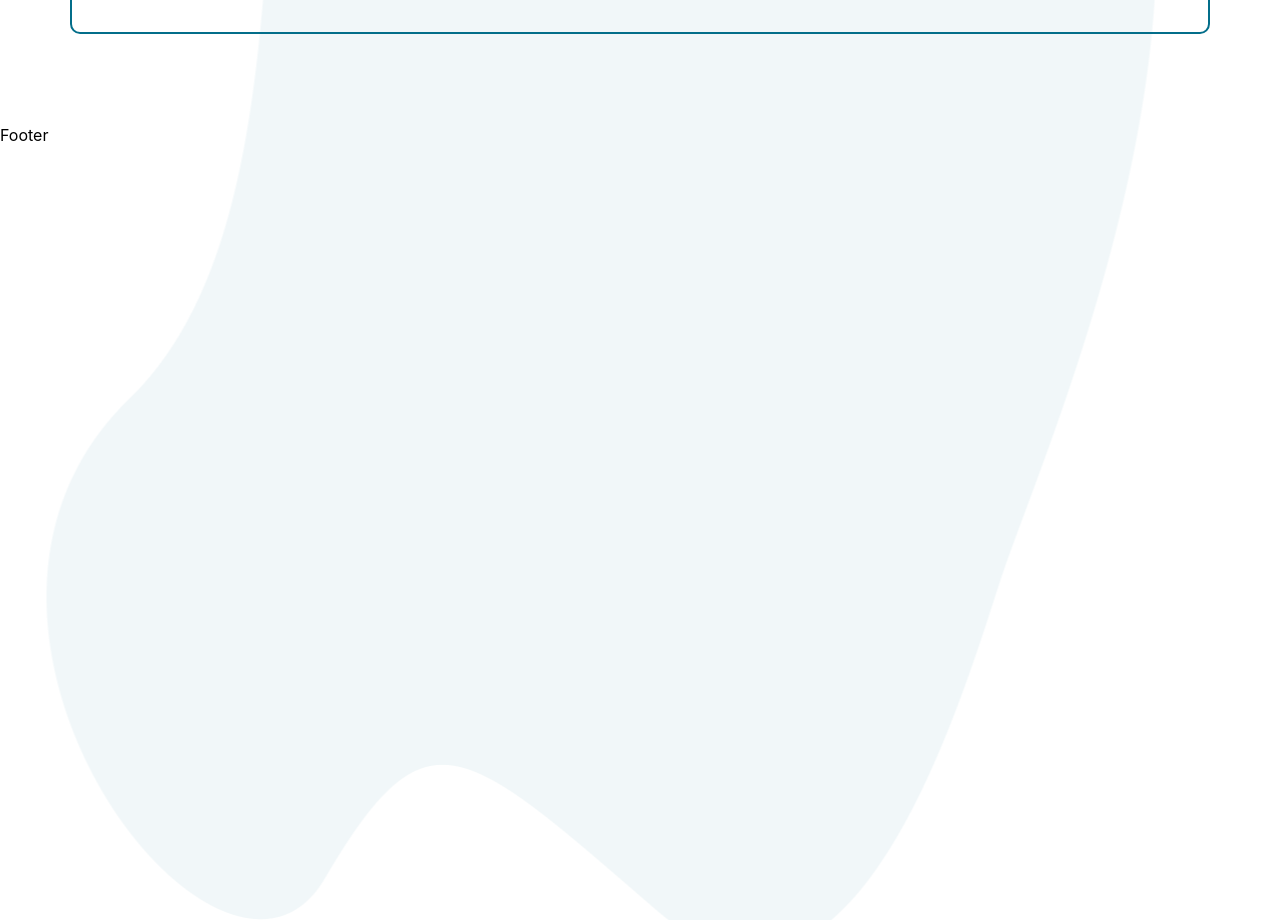
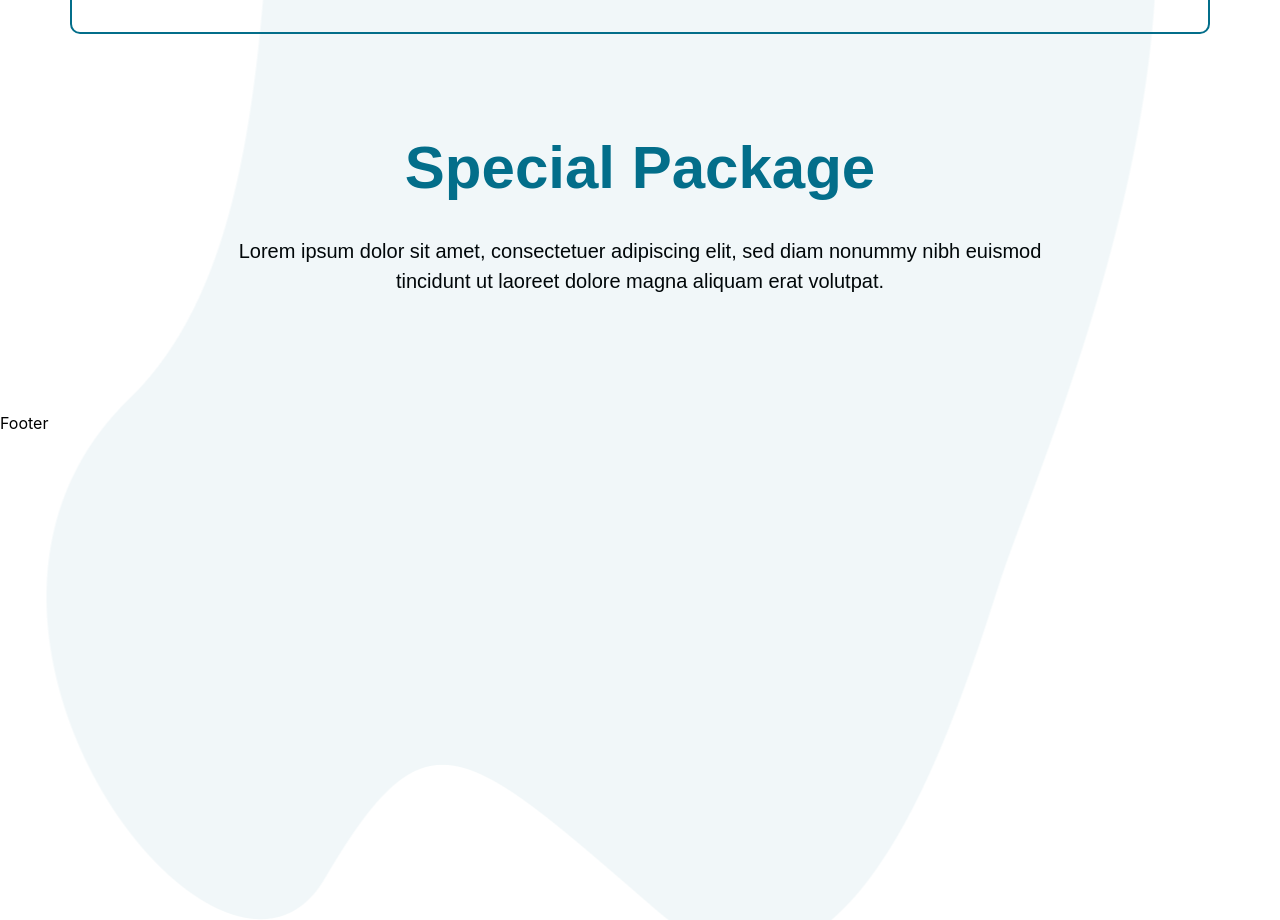
Before and after one commit to shoumen-shomu/travel, a React (Vite) app: page / in a window 1280 px wide. Shown: the part 1700-2620 px from the top of the page. Built offline with nearby package versions, Linux system fonts and the light colour scheme.

Commit message:
package start

```diff
--- /dev/null
+++ b/src/layouts/home/Package.jsx
@@ -0,0 +1,23 @@
+import React from "react";
+import Container from "../../components/common/Container";
+
+const Package = () => {
+  return (
+    <>
+      <section className="mt-22.25 mb-28.75">
+        <Container>
+        <div className="heading text-center">
+              <h2 className="font-mont font-bold text-[60px] text-[#036E8A] mb-[23px]">Special Package</h2>
+          <p className="w-[829px] font-mont font-normal text-[20px] text-black mx-auto ">
+            Lorem ipsum dolor sit amet, consectetuer adipiscing elit, sed diam
+            nonummy nibh euismod tincidunt ut laoreet dolore magna aliquam erat
+            volutpat.
+          </p>
+        </div>
+        </Container>
+      </section>
+    </>
+  );
+};
+
+export default Package;
--- a/src/pages/Home.jsx
+++ b/src/pages/Home.jsx
@@ -2,12 +2,14 @@ import { featuredData } from "../components/data/FeaturedData";
 import tourData from "../components/data/TourData";
 import Banner from "../layouts/home/Banner";
 import Featured from "../layouts/home/Featured";
+import Package from "../layouts/home/Package";
 
 const Home = () => {
   return (
     <>
       <Banner />
       <Featured featuredData={featuredData} tourData={tourData} />
+      <Package/>
     </>
   );
 };
```
